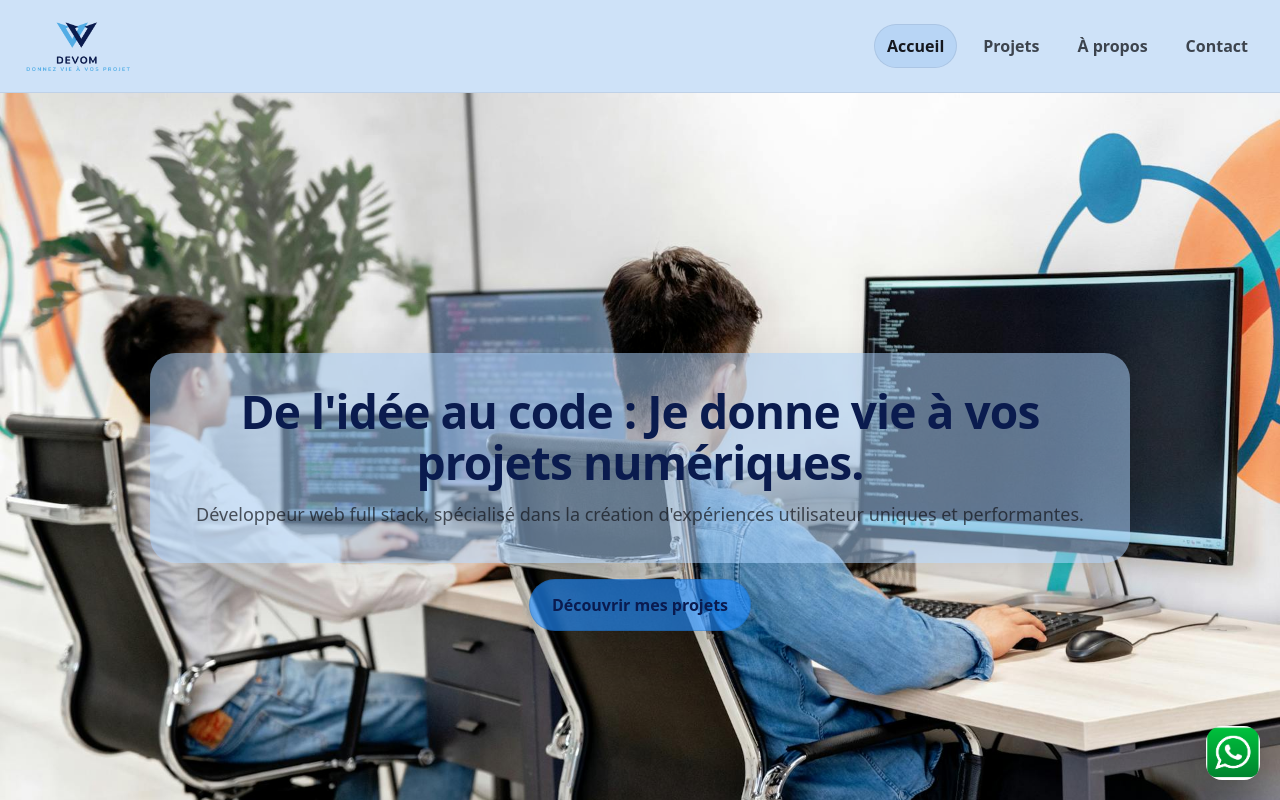
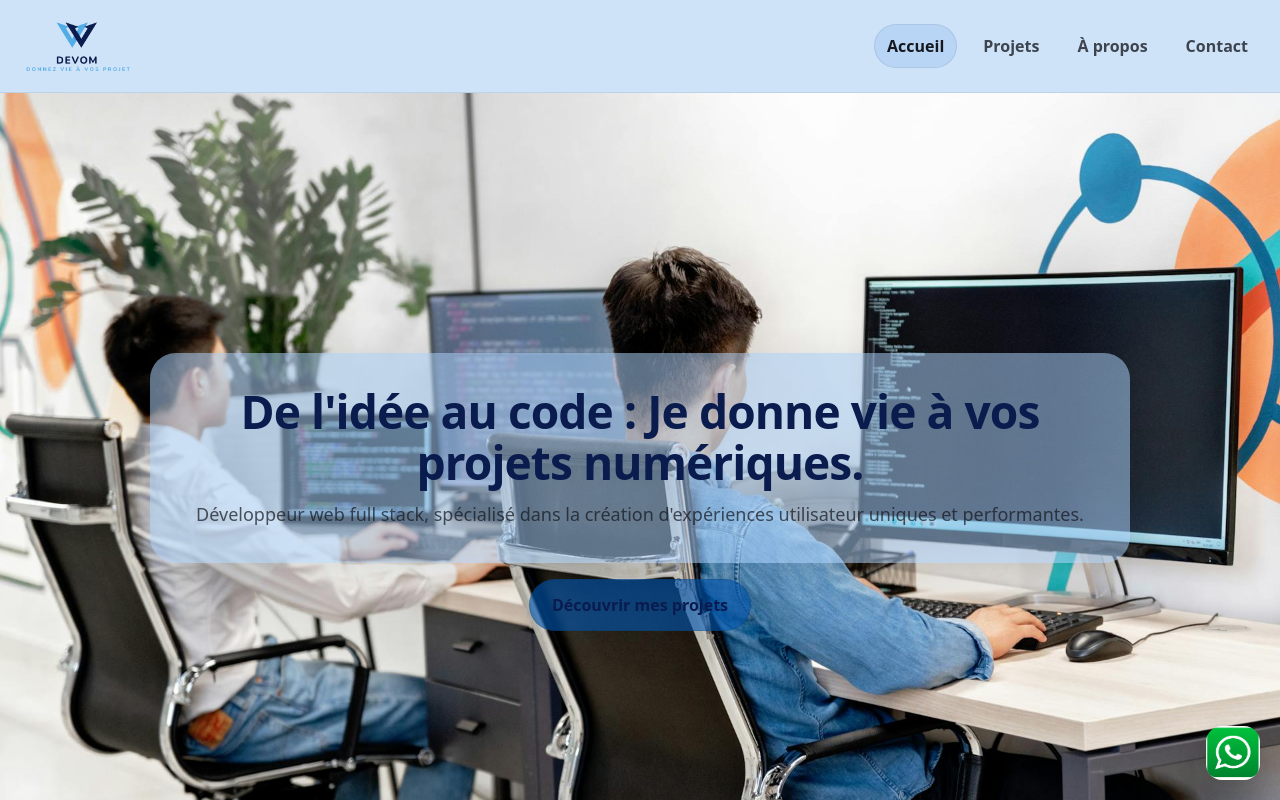
Before and after one commit to Mohoua93/devom-frontend, a React (Create React App) app: page / in a window 1280 px wide. In both pictures the pointer is over the link "Découvrir mes projets". Shown: the top 800 px of the page. Built offline with nearby package versions, Linux system fonts and the light colour scheme; no server answers.

Commit message:
final commit

```diff
--- a/src/styles/Home.css
+++ b/src/styles/Home.css
@@ -79,7 +79,7 @@ background-color: rgba(166, 203, 243, 0.55);
 }
 
 .discover-button:hover {
-  background-color: rgba(34, 141, 255, 0.65);
+  background-color: rgba(3, 82, 167, 0.65);
 }
 
 .discover-button:hover {
```
